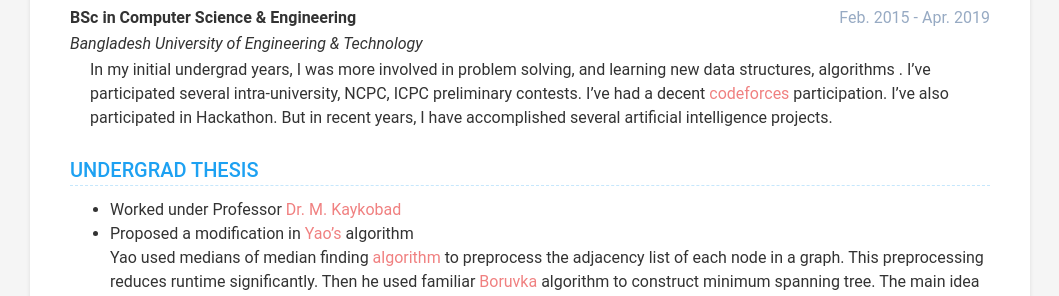
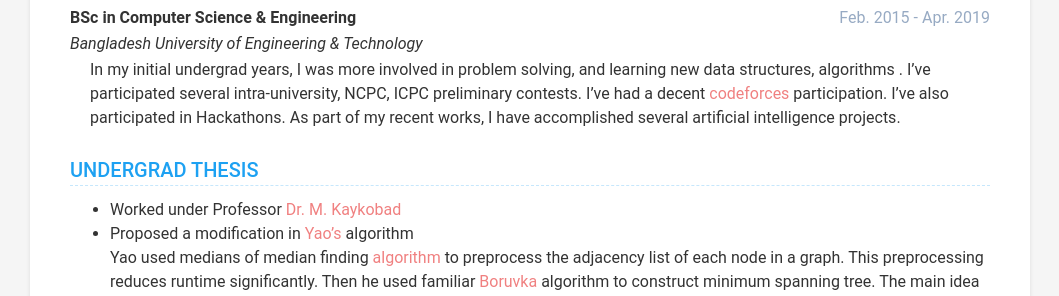
Before and after one commit to umma-salma/hasanur-rahman.github.io, a Jekyll site: the page built from index.html, in a window 1280 px wide. Shown: the part 429-725 px from the top of the page, without its empty margins (110-1169 px from the left). Built offline with Jekyll 4.4.1, drawn with Linux system fonts in a browser that asks for light colours; nearby versions of some CDN libraries.

Commit message:
updated data

```diff
--- a/_data/data.yml
+++ b/_data/data.yml
@@ -64,8 +64,8 @@ education:
       degree:
       details: |
         In my initial undergrad years, I was more involved in problem solving, and learning new data structures, algorithms . I've participated several intra-university, NCPC, ICPC preliminary
-        contests. I've had a decent <a href="https://codeforces.com/profile/mHr029" style="color:#F08080;">codeforces</a> participation. I've also participated in Hackathon.
-        But in recent years, I have accomplished several artificial intelligence projects.
+        contests. I've had a decent <a href="https://codeforces.com/profile/mHr029" style="color:#F08080;">codeforces</a> participation. I've also participated in Hackathons.
+        As part of my recent works, I have accomplished several artificial intelligence projects.
 
 thesis:
   display: true
```
